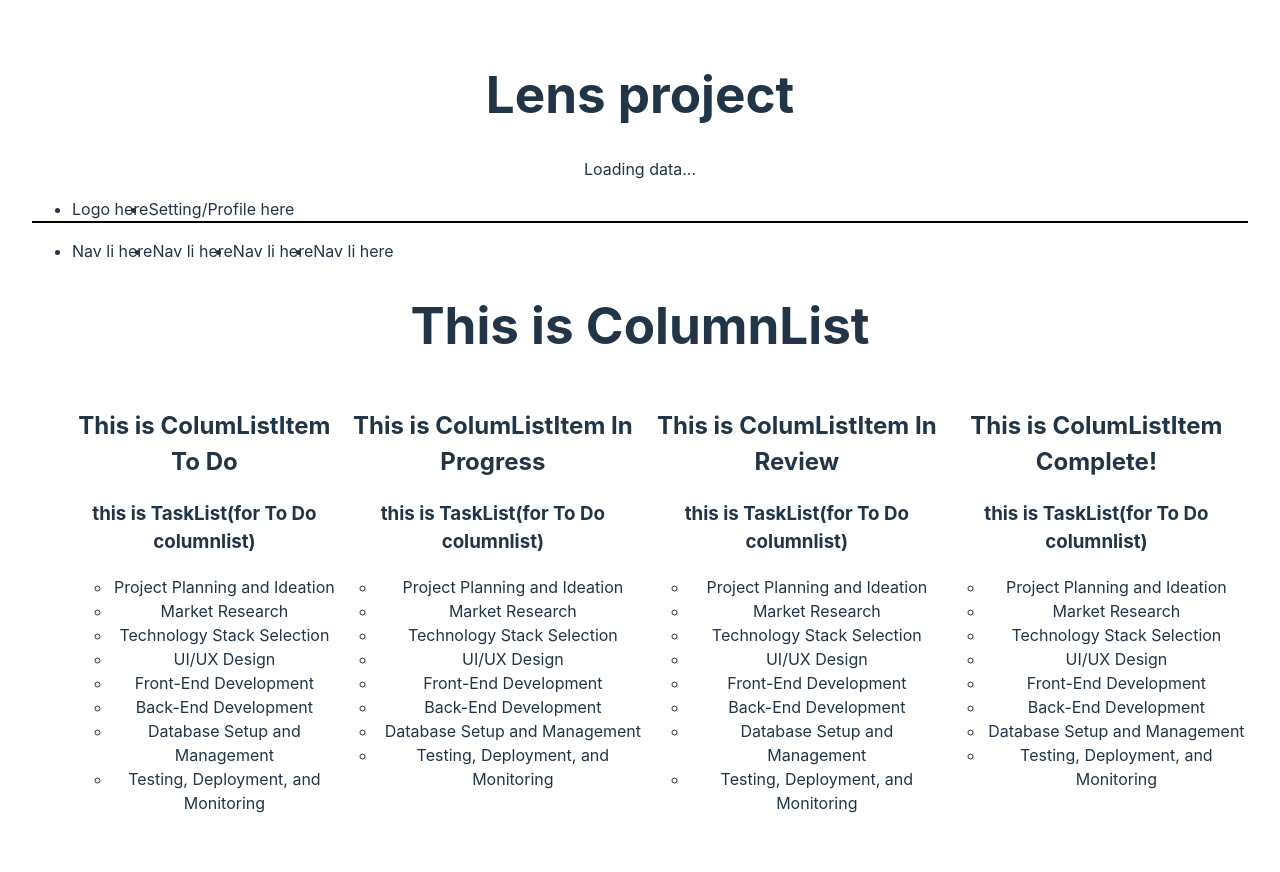
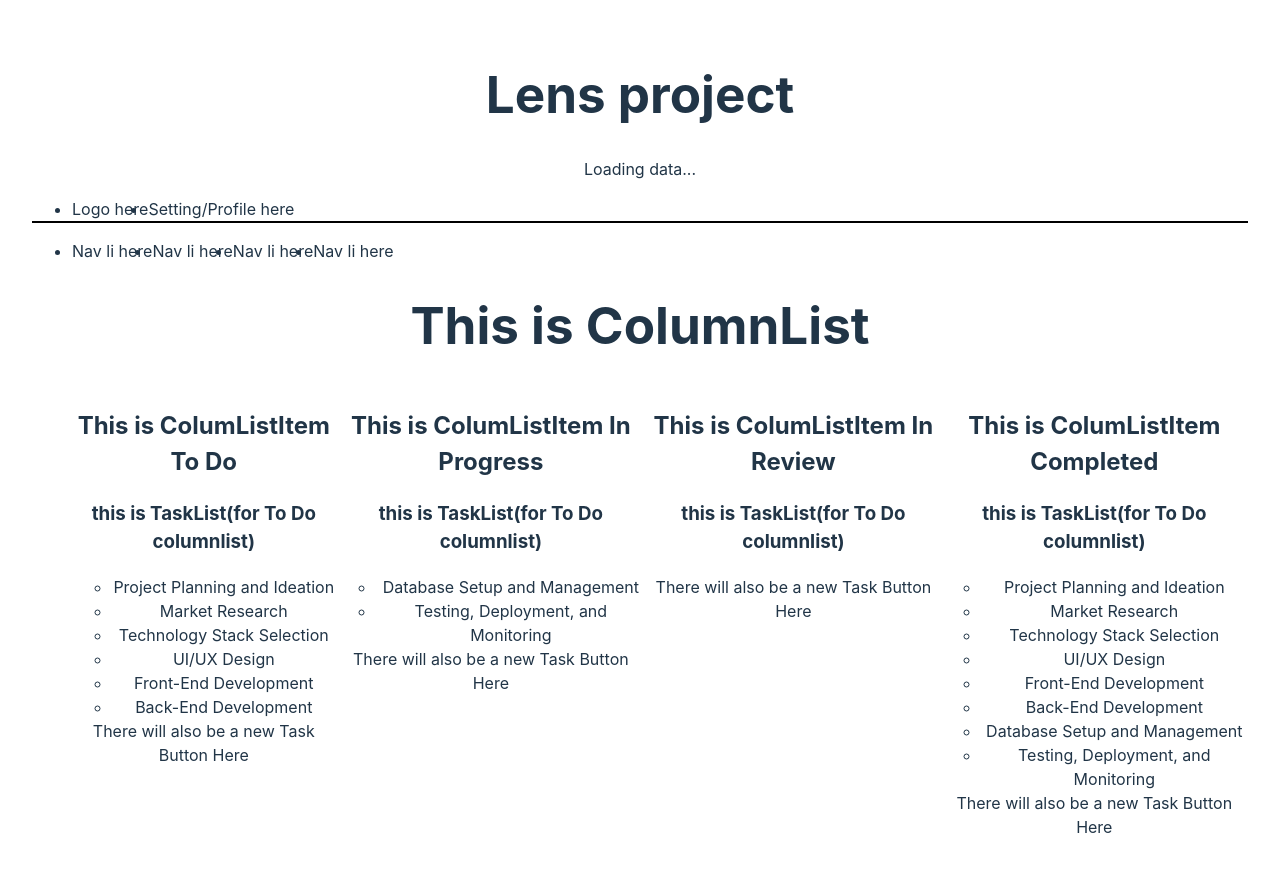
Before and after one commit to MaxEdgington/LHL-Final, a React (Vite) app in the folder client/: page / in a window 1280 px wide. Shown: the top 872 px of the page. Built offline with nearby package versions, Linux system fonts and the light colour scheme.

Commit message:
drag and drop working for one column only

```diff
--- a/client/src/components/ColumnList.jsx
+++ b/client/src/components/ColumnList.jsx
@@ -10,23 +10,106 @@ const columnData = [
   { id: 3, name: "In Review" },
   { id: 4, name: "Complete!" }
 ];
+// mock data
+const taskMockArr = [
+  {
+    id: 1,
+    name: "Project Planning and Ideation",
+    description: "Define project objectives, create a timeline, and brainstorm unique features.",
+    project_id: 1,
+    due_date: '10-12-2023',
+    status: 1,
+    assigned_user: 1
+  },
+  {
+    id: 2,
+    name: "Market Research",
+    description: "Research pet and cat-related social media platforms for insights and opportunities.",
+    project_id: 1,
+    due_date: '11-12-2023',
+    status: 1,
+    assigned_user: 2
+  },
+  {
+    id: 3,
+    name: "Technology Stack Selection",
+    description: "Choose front-end and back-end technologies, including programming languages and databases.",
+    project_id: 1,
+    due_date: '12-12-2023',
+    status: 1,
+    assigned_user: 3
+  },
+  {
+    id: 4,
+    name: "UI/UX Design",
+    description: "Create wireframes, mockups, and a visually appealing cat-themed interface.",
+    project_id: 1,
+    due_date: '13-12-2023',
+    status: 1,
+    assigned_user: 1
+  },
+  {
+    id: 5,
+    name: "Front-End Development",
+    description: "Develop the front-end using HTML, CSS, and JavaScript with relevant frameworks.",
+    project_id: 1,
+    due_date: '14-12-2023',
+    status: 1,
+    assigned_user: 4
+  },
+  {
+    id: 6,
+    name: "Back-End Development",
+    description: "Build server-side logic, implement authentication, and create APIs for key features.",
+    project_id: 1,
+    due_date: '15-12-2023',
+    status: 1,
+    assigned_user: 6
+  },
+  {
+    id: 7,
+    name: "Database Setup and Management",
+    description: "Design the database schema, set up the database server, and implement queries.",
+    project_id: 1,
+    due_date: '16-12-2023',
+    status: 2,
+    assigned_user: 5
+  },
+  {
+    id: 8,
+    name: "Testing, Deployment, and Monitoring",
+    description: "Test for bugs, deploy to a web server, and set up monitoring for performance.",
+    project_id: 1,
+    due_date: '17-12-2023',
+    status: 2,
+    assigned_user: 1
+  }
+];
 
-// const [tasks, setTasks] = useState();
-// function handleOnDragEnd(result) {
-// }
 
-const ColumnList = (props) => {
+const ColumnList = () => {
+  const [tasksState, setTasks] = useState(taskMockArr);
+  // const columnArr = columnData.map((column, index) => <ColumnListItem key={column.id} name={column.name} tasksState={tasksState} />);
 
-  const columnArr = columnData.map((column, index) => <ColumnListItem key={column.id} name={column.name} />);
+  const handleOnDragEnd = (result) => {
+    const items = Array.from(tasksState);
+    const [reorderedItem] = items.splice(result.source.index, 1);
+    items.splice(result.destination.index, 0, reorderedItem);
+    setTasks(items);
+    console.log("this is the context result", result);
+  };
 
   return (
-    <DragDropContext >
+    <DragDropContext onDragEnd={handleOnDragEnd} >
       {/* <DragDropContext onDragEnd={handleOnDragEnd}> */}
       <div>
         <h1>This is ColumnList</h1>
         <ul className="columnlist">
-          {columnArr}
-
+          <ColumnListItem key={1} id={1} name={'To Do'} filteredTasks={tasksState.filter(task => task.status === 1)} />
+          <ColumnListItem key={2} id={2} name={'In Progress'} filteredTasks={tasksState.filter(task => task.status === 2)} />
+          <ColumnListItem key={3} id={3} name={'In Review'} filteredTasks={tasksState.filter(task => task.status === 3)} />
+          <ColumnListItem key={4} id={4} name={'Completed'} filteredTasks={tasksState} />
+          {/* column 1, 2 and 3 show the correct tasks from data, but dont drop propperly, column 4 is not filtered but does have drag and drop working */}
         </ul>
       </div>
     </ DragDropContext>
--- a/client/src/components/ColumnListItem.jsx
+++ b/client/src/components/ColumnListItem.jsx
@@ -3,17 +3,18 @@ import TaskList from "./TaskList";
 import "../styles/ColumnListItem.scss";
 
 const ColumnListItem = (props) => {
-  const { name } = props;
+  const { name, filteredTasks } = props;
   return (
 
     <div>
       <h2>This is ColumListItem {name}</h2>
 
 
-      <TaskList />
+      <TaskList filteredTasks={filteredTasks} />
+      <div> There will also be a new Task Button Here</div>
 
 
-    </div>
+    </div >
 
   );
 };
--- a/client/src/components/TaskList.jsx
+++ b/client/src/components/TaskList.jsx
@@ -1,4 +1,4 @@
-import React from "react";
+import React, { useState } from "react";
 import TaskListItem from "./TaskListItem";
 import "../styles/TaskList.scss";
 import { DragDropContext, Droppable } from "react-beautiful-dnd";
@@ -10,7 +10,7 @@ const taskMockArr = [
     name: "Project Planning and Ideation",
     description: "Define project objectives, create a timeline, and brainstorm unique features.",
     project_id: 1,
-    due_date: 10 - 12 - 2023,
+    due_date: '10-12-2023',
     status: 'To Do',
     assigned_user: 1
   },
@@ -19,7 +19,7 @@ const taskMockArr = [
     name: "Market Research",
     description: "Research pet and cat-related social media platforms for insights and opportunities.",
     project_id: 1,
-    due_date: 11 - 12 - 2023,
+    due_date: '11-12-2023',
     status: 'To Do',
     assigned_user: 2
   },
@@ -28,7 +28,7 @@ const taskMockArr = [
     name: "Technology Stack Selection",
     description: "Choose front-end and back-end technologies, including programming languages and databases.",
     project_id: 1,
-    due_date: 12 - 12 - 2023,
+    due_date: '12-12-2023',
     status: 'To Do',
     assigned_user: 3
   },
@@ -37,7 +37,7 @@ const taskMockArr = [
     name: "UI/UX Design",
     description: "Create wireframes, mockups, and a visually appealing cat-themed interface.",
     project_id: 1,
-    due_date: 13 - 12 - 2023,
+    due_date: '13-12-2023',
     status: 'To Do',
     assigned_user: 1
   },
@@ -46,7 +46,7 @@ const taskMockArr = [
     name: "Front-End Development",
     description: "Develop the front-end using HTML, CSS, and JavaScript with relevant frameworks.",
     project_id: 1,
-    due_date: 14 - 12 - 2023,
+    due_date: '14-12-2023',
     status: 'To Do',
     assigned_user: 4
   },
@@ -55,7 +55,7 @@ const taskMockArr = [
     name: "Back-End Development",
     description: "Build server-side logic, implement authentication, and create APIs for key features.",
     project_id: 1,
-    due_date: 15 - 12 - 2023,
+    due_date: '15-12-2023',
     status: 'To Do',
     assigned_user: 6
   },
@@ -64,7 +64,7 @@ const taskMockArr = [
     name: "Database Setup and Management",
     description: "Design the database schema, set up the database server, and implement queries.",
     project_id: 1,
-    due_date: 16 - 12 - 2023,
+    due_date: '16-12-2023',
     status: 'To Do',
     assigned_user: 5
   },
@@ -73,15 +73,21 @@ const taskMockArr = [
     name: "Testing, Deployment, and Monitoring",
     description: "Test for bugs, deploy to a web server, and set up monitoring for performance.",
     project_id: 1,
-    due_date: 17 - 12 - 2023,
+    due_date: '17-12-2023',
     status: 'To Do',
     assigned_user: 1
   }
 ];
 
-const TaskList = () => {
+const TaskList = (props) => {
+  const { filteredTasks } = props;
+  // "taskState" is maybe a terribel name
+  // const [tasksState, setTasks] = useState(taskMockArr);
 
-  const taskArray = taskMockArr.map((task, index) => <TaskListItem key={task.id} id={task.id} name={task.name} index={index} />);
+
+
+  // const taskArray = taskMockArr.map((task, index) => <TaskListItem key={task.id} id={task.id} name={task.name} index={index} />);
+
 
   return (
     <div>
@@ -91,7 +97,14 @@ const TaskList = () => {
       <Droppable droppableId="tasks">
         {(provided) => (
           <ul className="task-list" {...provided.droppableProps} ref={provided.innerRef}>
-            {taskArray}
+            {filteredTasks.map((task, index) =>
+              <TaskListItem
+                key={task.id}
+                id={task.id}
+                name={task.name}
+                index={index}
+              />
+            )}
             {provided.placeholder}
 
           </ul>
--- a/client/src/components/TaskListItem.jsx
+++ b/client/src/components/TaskListItem.jsx
@@ -7,8 +7,8 @@ import { DragDropContext, Draggable } from "react-beautiful-dnd";
 const TaskListItem = (props) => {
   const { name, id, index } = props;
 
-  console.log("some ID", id);
-  console.log("typeOF", typeof String(id));
+  // console.log("some ID", id);
+  // console.log("typeOF", typeof String(id));
 
   return (
     <Draggable key={id} draggableId={String(id)} index={index}>
```
